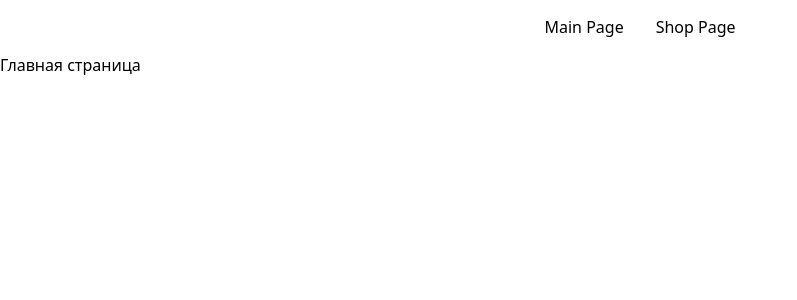
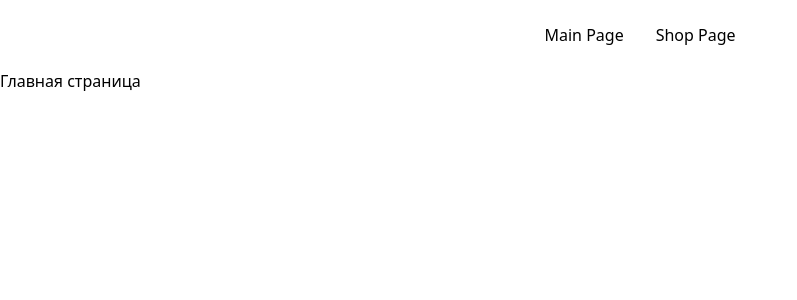
Before and after one commit to cap-antonio/sidma-art-public, a React (Create React App) app: page /main in a window 1280 px wide. Shown: the top 300 px of the page, without its empty margins (0-797 px from the left). Built offline with nearby package versions, Linux system fonts and the light colour scheme; what i18next-resources-to-backend would draw is missing.

Commit message:
fixed links in header

```diff
--- a/src/shared/ui/Link/Link.tsx
+++ b/src/shared/ui/Link/Link.tsx
@@ -1,16 +1,9 @@
-import { FC } from 'react'
+import { FC, PropsWithChildren } from 'react'
 
-import { Pages } from 'src/app/routes/types'
+import { StyledLink } from './styles'
 
-import { NavbarContainer, StyledLink } from './styles'
+import { TLink } from './types'
 
-export const NavbarLink: FC = () => {
-  return (
-    <div>
-      <NavbarContainer>
-        <StyledLink to={Pages.main}>Main Page</StyledLink>
-        <StyledLink to={Pages.shop}>Shop Page</StyledLink>
-      </NavbarContainer>
-    </div>
-  )
+export const Link: FC<PropsWithChildren<TLink>> = ({ to, children }) => {
+  return <StyledLink to={to}>{children}</StyledLink>
 }
--- a/src/shared/ui/Link/styles.ts
+++ b/src/shared/ui/Link/styles.ts
@@ -1,11 +1,6 @@
 import styled from '@emotion/styled'
 import { Link } from 'react-router-dom'
 
-export const NavbarContainer = styled.nav`
-  align-items: center;
-  display: flex;
-  justify-content: center;
-`
 export const StyledLink = styled(Link)`
   color: black;
   text-decoration: none;
--- /dev/null
+++ b/src/shared/ui/Link/types.ts
@@ -0,0 +1,3 @@
+export type TLink = {
+  to: string
+}
--- a/src/widgets/Header/Header.tsx
+++ b/src/widgets/Header/Header.tsx
@@ -1,6 +1,13 @@
 import { FC } from 'react'
-import { NavbarLink } from 'src/shared/ui'
+import { Link } from 'src/shared/ui'
+import { StyledHeader } from './styles'
+import { Pages } from 'src/app/routes/types'
 
 export const Header: FC = () => {
-  return <NavbarLink />
+  return (
+    <StyledHeader>
+      <Link to={Pages.main}>Main Page</Link>
+      <Link to={Pages.shop}>Shop Page</Link>
+    </StyledHeader>
+  )
 }
--- a/src/widgets/Header/styles.ts
+++ b/src/widgets/Header/styles.ts
@@ -1,3 +1,8 @@
 import styled from '@emotion/styled'
 
-export const StyledHeader = styled.div``
+export const StyledHeader = styled.nav`
+  align-items: center;
+  display: flex;
+  justify-content: center;
+  padding: 8px;
+`
```
